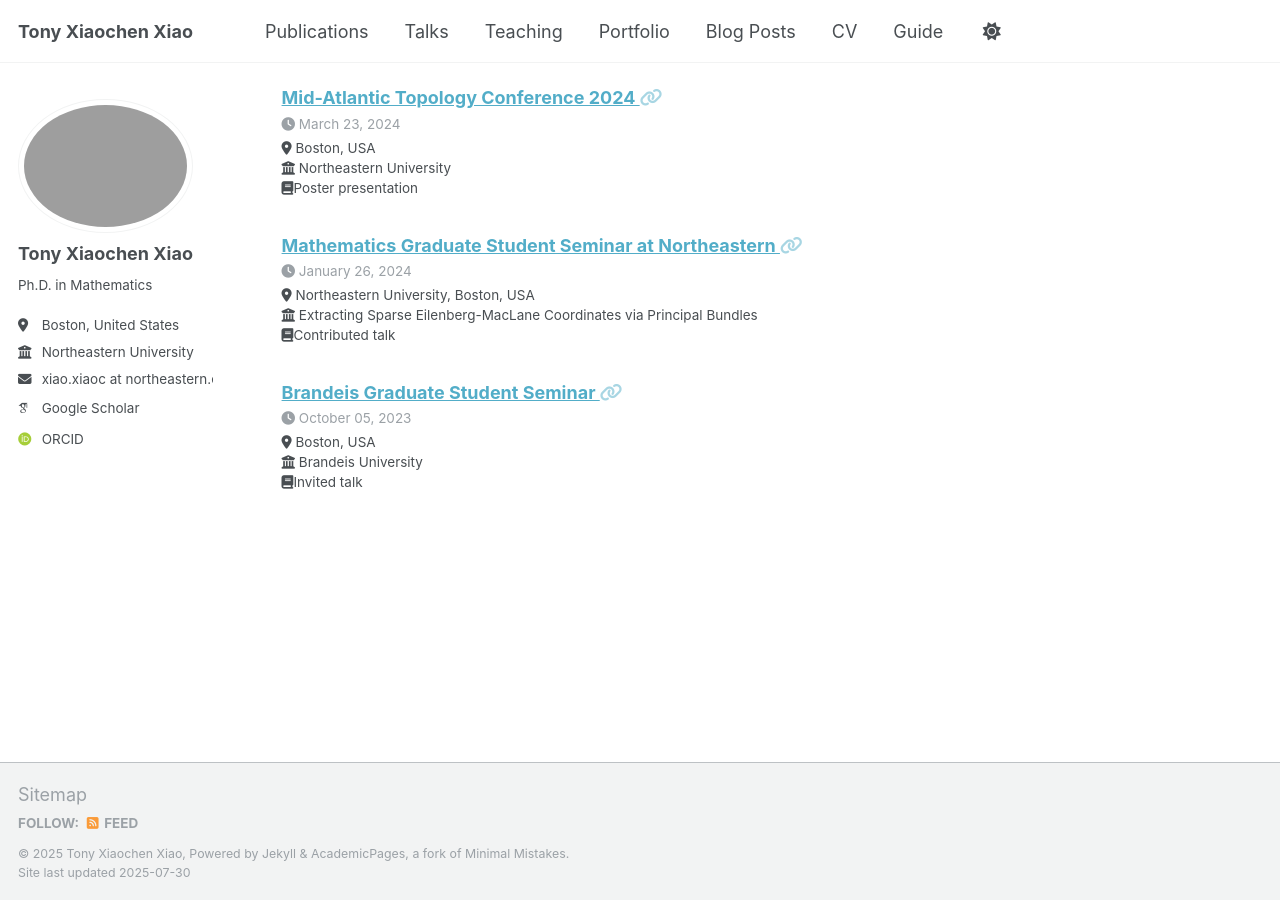
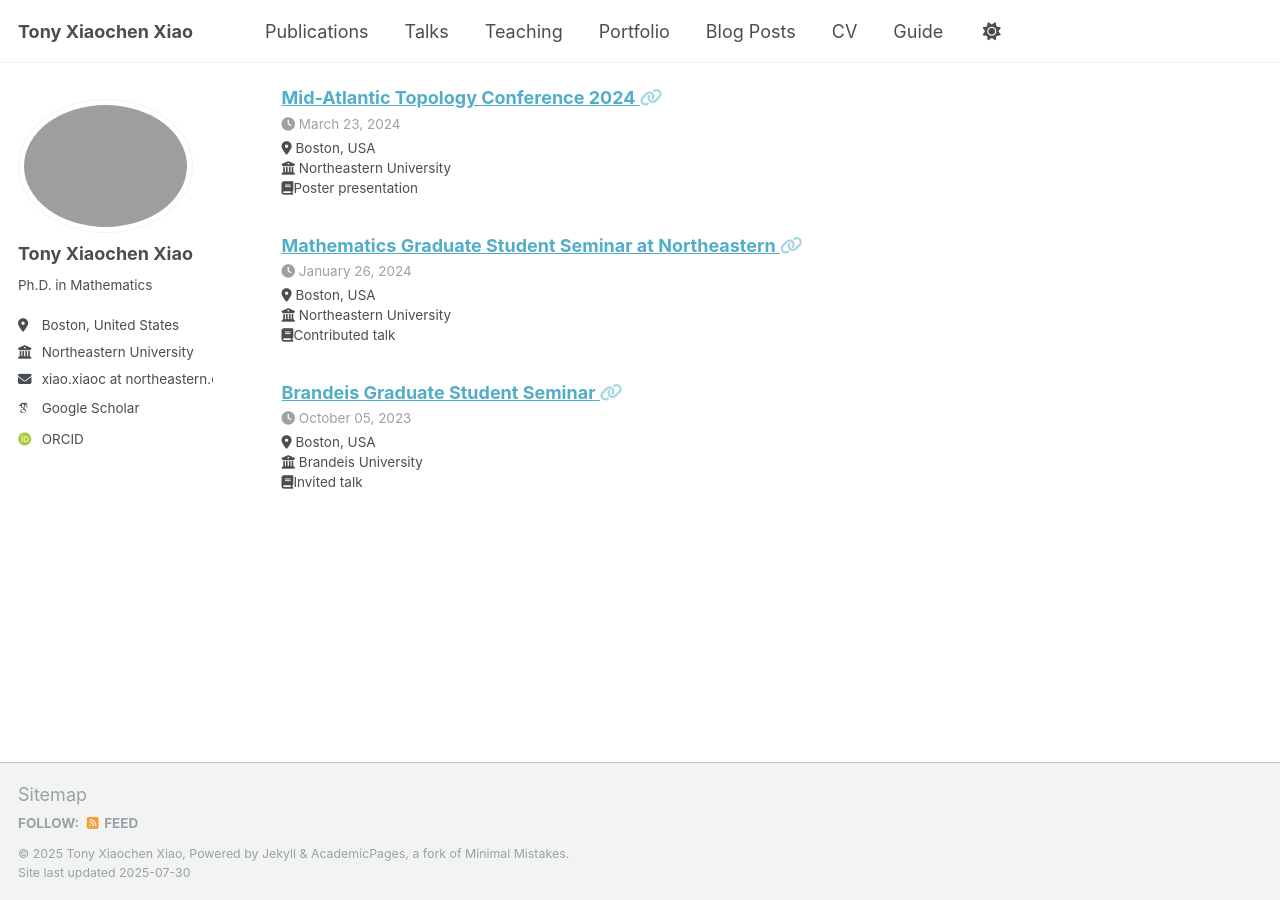
Before and after one commit to tonyxiaochenxiao/tonyxiaochenxiao.github.io, a Jekyll site: the page built from _pages/talks.html, in a window 1280 px wide and 900 px high, scrolled down 517 px. Built offline with Jekyll 4.4.1, drawn with Linux system fonts in a browser that asks for light colours; some web fonts are replaced; a script that is not in the unit is left out.

Commit message:
Update gssNEU.md

```diff
--- a/_talks/gssNEU.md
+++ b/_talks/gssNEU.md
@@ -4,7 +4,7 @@ collection: talks
 type: "Contributed talk"
 link: https://mgss.sites.northeastern.edu/
 permalink: /talks/gssNEU
-venue: "Extracting Sparse Eilenberg-MacLane Coordinates via Principal Bundles"
+venue: "Northeastern University"
 date: 2024-01-26
-location: "Northeastern University, Boston, USA"
+location: "Boston, USA"
 ---
```
